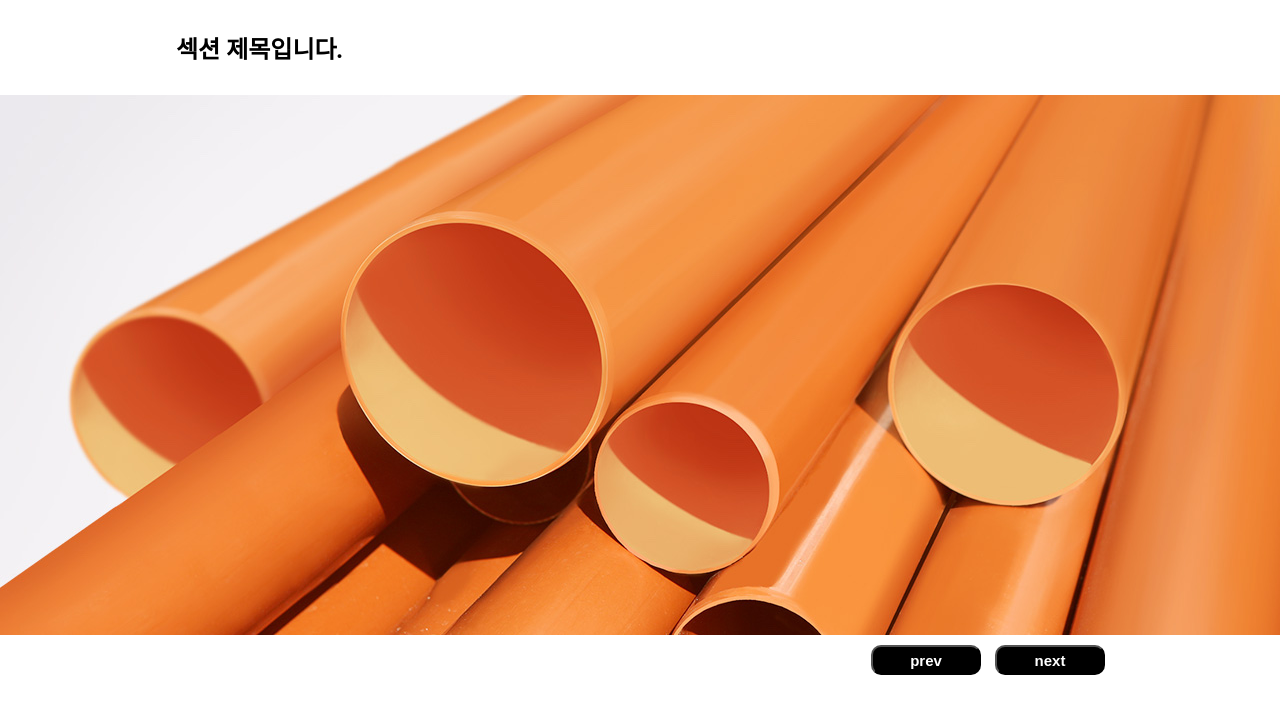
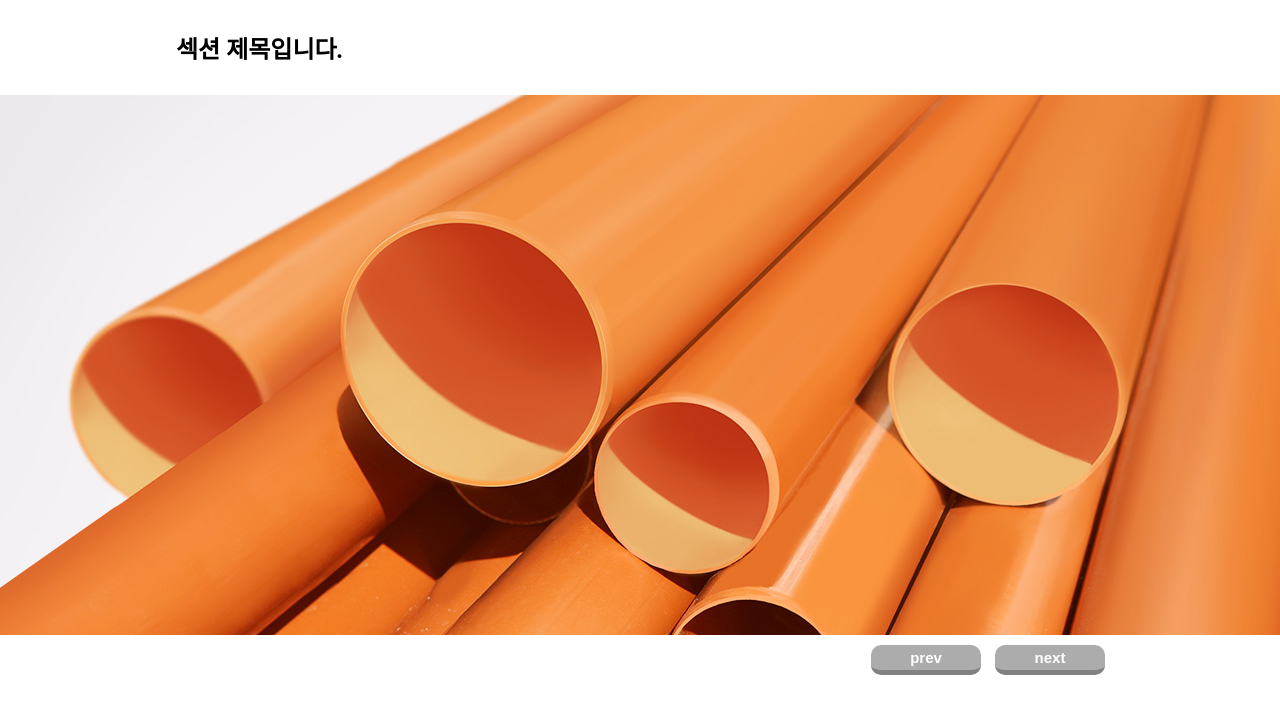
Before and after one commit to Parkjua/Week10, a plain HTML site: page index.html in a window 1280 px wide. Shown: the top 714 px of the page. Drawn offline with Linux system fonts and the light colour scheme.

Commit message:
Update index.css

```diff
--- a/css/index.css
+++ b/css/index.css
@@ -24,12 +24,20 @@ h2 {
   margin-right: 165px;
 }
 #btn button {
+  border: none;
   border-radius: 10px;
   margin-right: 10px;
   font-size: 15px;
   font-weight: bold;
   height: 30px;
   width: 110px;
-  background-color: black;
+  background-color: #acacac;
   color: #fff;
+  transition: all 0.2s;
+  border-bottom: 5px solid #818181;
 }
+
+#btn button:hover {
+  transform: translateY(10px);
+  border-bottom: 2px solid #818181;
+}
```
